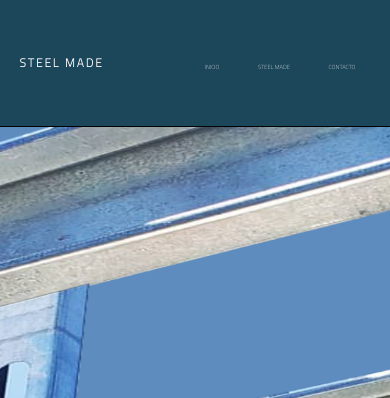
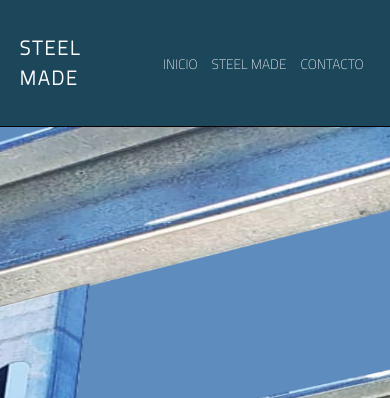
Before and after one commit to tomasraffo03/steelmade.github.io, a plain HTML site: page index.html in a window 390 px wide. Shown: the top 398 px of the page. Drawn offline with Linux system fonts and the light colour scheme.

Commit message:
Update style.css

```diff
--- a/style.css
+++ b/style.css
@@ -38,7 +38,7 @@ header .logo {
     color: #fff;
     font-weight: 700;
     text-decoration: none;
-    font-size: 3vw;
+    font-size: 4vw;
     letter-spacing: 2px;
 }
 
@@ -55,7 +55,7 @@ header ul li {
 
 header ul li a {
     text-decoration: none;
-    font-size: 1.5vw;
+    font-size: 2vw;
     padding: 6px 15px;
     color: #fff;
     border-radius: 20px;
@@ -120,7 +120,7 @@ section #steelmade_img {
 
 .div_bg_sec-steelmade {
     width: 50%;
-    background-image: url('bg_sec1.jpg');
+    background-image: url('/imgs/bg_sec1.jpg');
     /* background-position: center; */
     background-size:cover;
     background-repeat: no-repeat;
@@ -227,6 +227,20 @@ section #steelmade_img {
 
 
 @media all and (max-width: 600px) {
+    header .logo {
+        font-weight: 700;
+        font-size: 5vw;
+        width: 20%;
+    }
+
+    header ul li {
+        margin: 0;
+    }
+
+    header ul li a {
+        font-size: 3vw;
+    }
+
     .sec p {
         font-size: 2vw;
     }
@@ -257,6 +271,17 @@ section #steelmade_img {
 }
 
 @media all and (max-width: 415px) {
+    header ul li {
+        flex-grow: 1;
+    }
+
+    header ul li a {
+        font-size: 3.5vw;
+        flex-grow: 1;
+        text-align: center;
+        padding: 3px 7px;
+    }
+
     .sec p {
         font-size: 3vw;
     }
```
